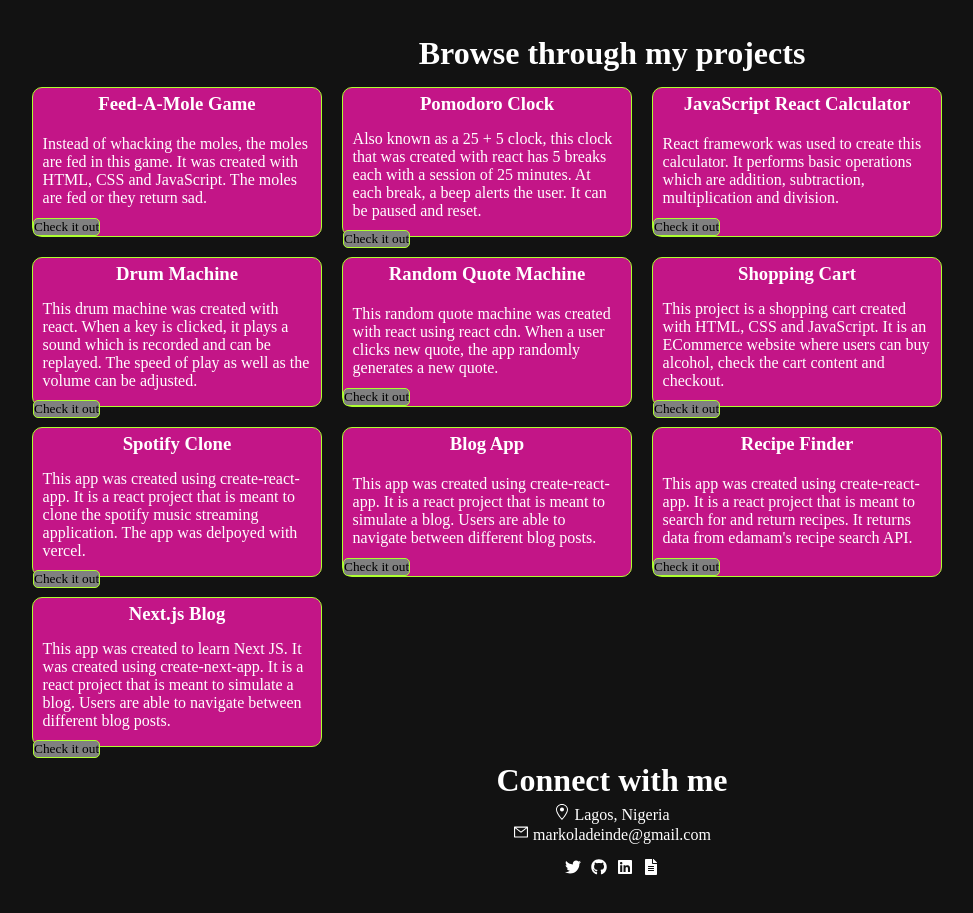
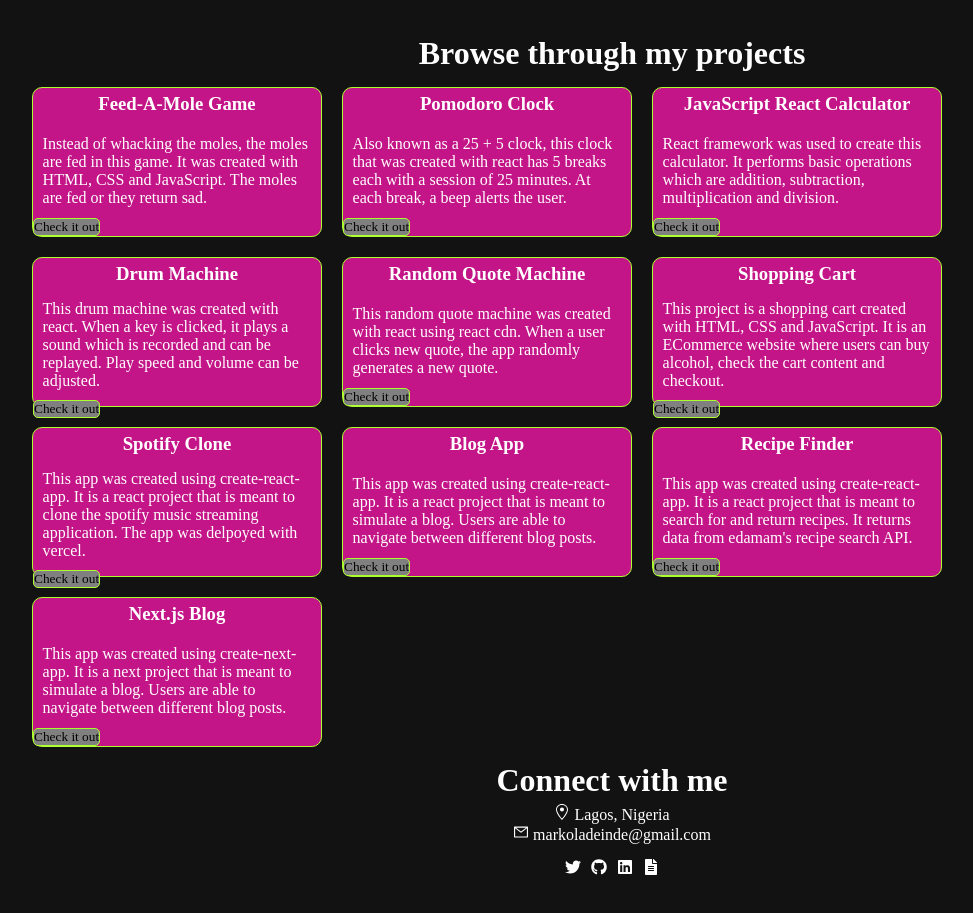
Before and after one commit to Moschifire/mo_portfolio, a React (Create React App) app: page / in a window 1280 px wide. Shown: the part 820-1733 px from the top of the page, without its empty margins (28-1001 px from the left). Built offline with nearby package versions, Linux system fonts and the light colour scheme; a web font is replaced by a local one.

Commit message:
data.js edited

```diff
--- a/src/components/Data.js
+++ b/src/components/Data.js
@@ -8,7 +8,7 @@ export const projectList = [
     {
         id: 2,
         title: "Pomodoro Clock",
-        description: "Also known as a 25 + 5 clock, this clock that was created with react has 5 breaks each with a session of 25 minutes. At each break, a beep alerts the user. It can be paused and reset.",
+        description: "Also known as a 25 + 5 clock, this clock that was created with react has 5 breaks each with a session of 25 minutes. At each break, a beep alerts the user.",
         url: "https://pomodoro-clock-sigma.vercel.app/"
     },
     {
@@ -20,7 +20,7 @@ export const projectList = [
     {
         id: 4,
         title: "Drum Machine",
-        description: "This drum machine was created with react. When a key is clicked, it plays a sound which is recorded and can be replayed. The speed of play as well as the volume can be adjusted.",
+        description: "This drum machine was created with react. When a key is clicked, it plays a sound which is recorded and can be replayed. Play speed and volume can be adjusted.",
         url: "https://drum-machine-nu-ruddy.vercel.app/"
     },
     {
@@ -56,7 +56,7 @@ export const projectList = [
     {
         id: 10,
         title: "Next.js Blog",
-        description: "This app was created to learn Next JS. It was created using create-next-app. It is a react project that is meant to simulate a blog. Users are able to navigate between different blog posts.",
+        description: "This app was created using create-next-app. It is a next project that is meant to simulate a blog. Users are able to navigate between different blog posts.",
         url: "https://nextjs-blog-moschifire.vercel.app/"
     }
 ]
```
